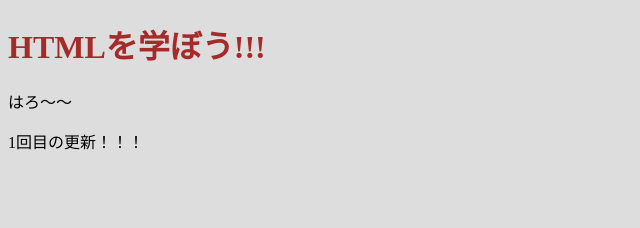
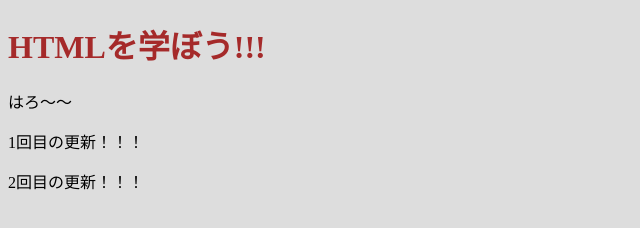
Before and after one commit to ishimoto8001/my_web_page, a plain HTML site: page index.html in a window 1280 px wide. Shown: the whole page, without its empty margins (0-640 px from the left). Drawn offline with Linux system fonts and the light colour scheme.

Commit message:
2回目の更新を追加

```diff
--- a/index.html
+++ b/index.html
@@ -19,6 +19,7 @@
     <p>はろ～～</p>
 
     <p>1回目の更新！！！</p>
+    <p>2回目の更新！！！</p>
 
     </body>
 </html>
```
